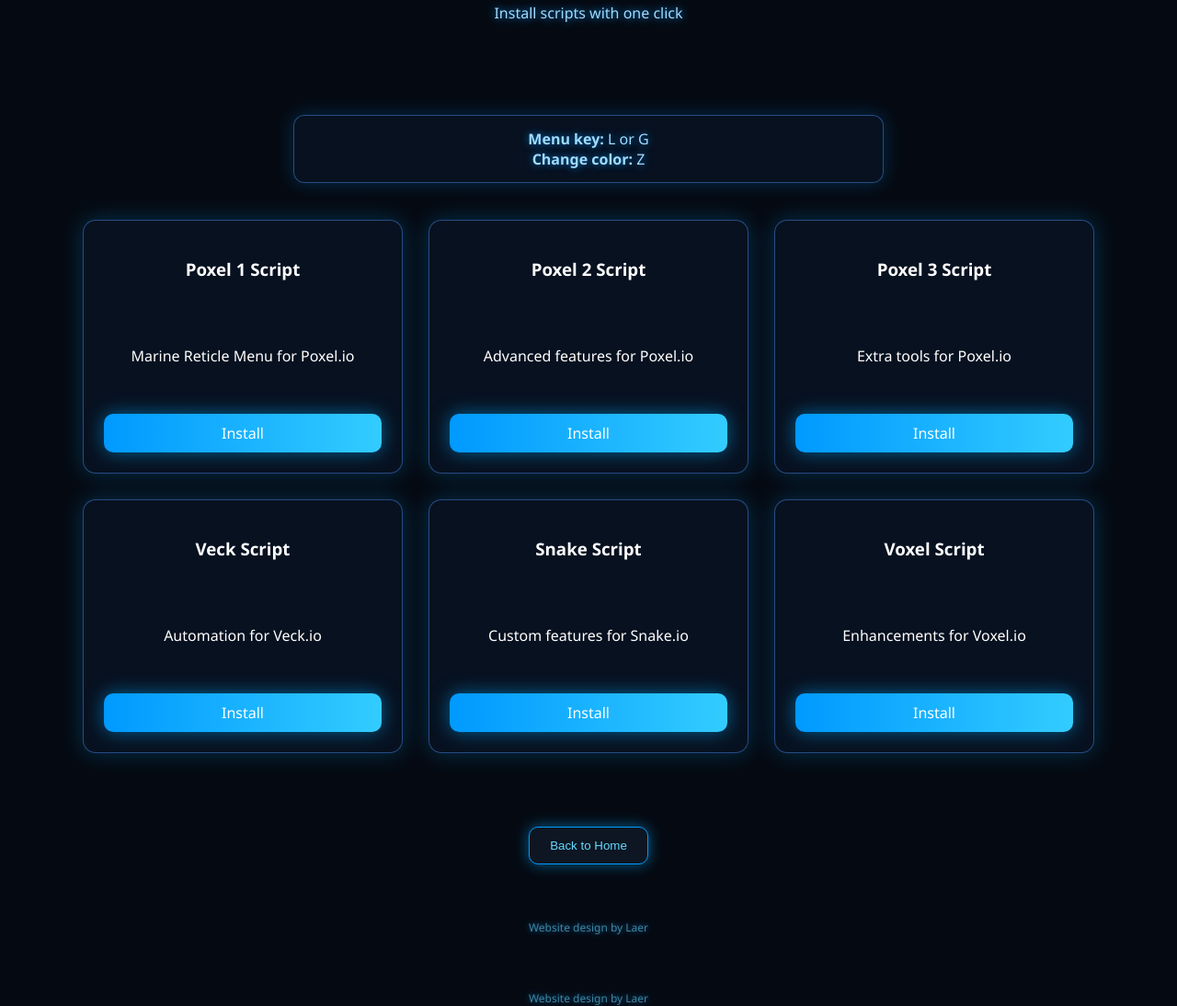
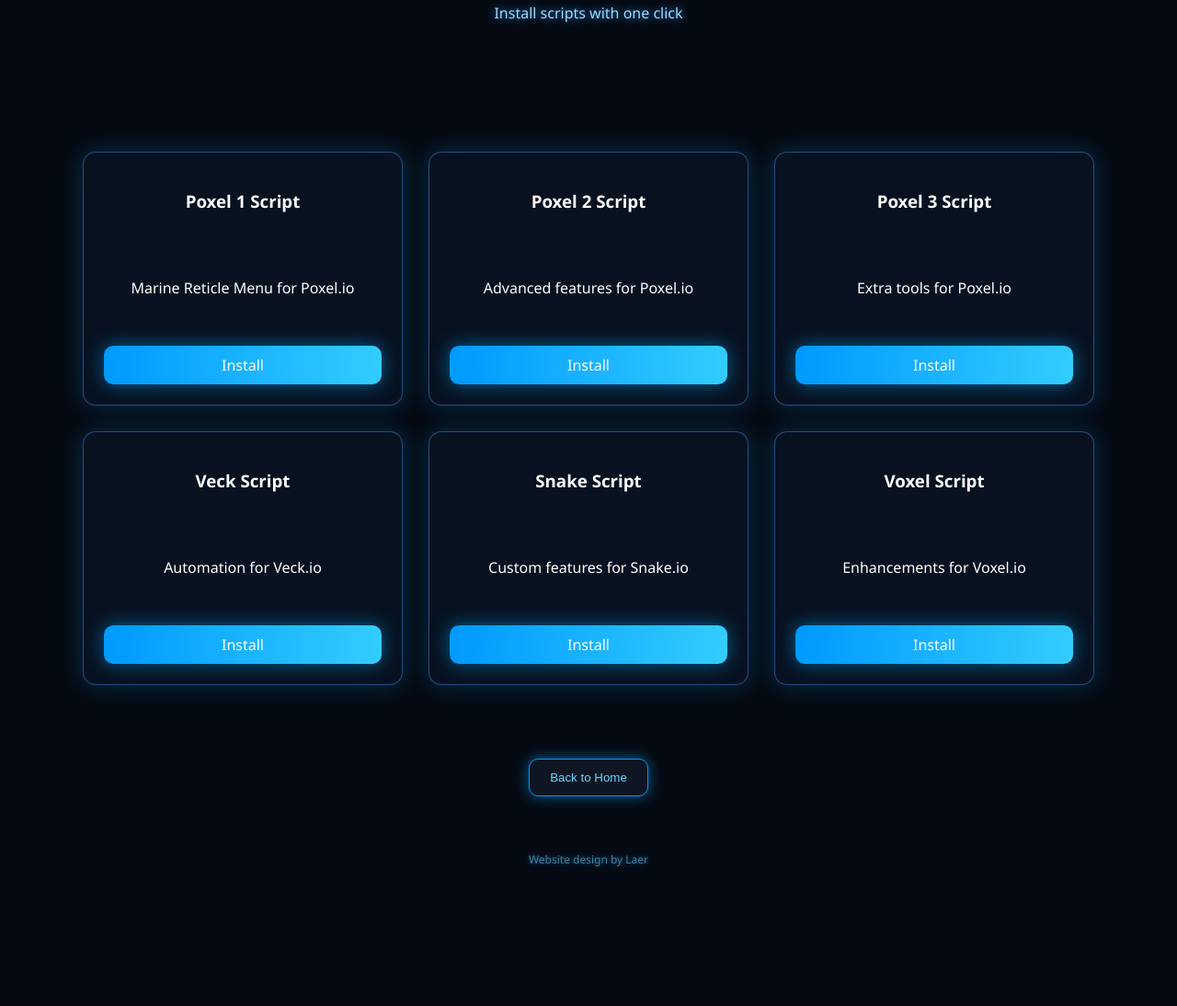
Before and after one commit to 88888123/kingnooby.github.io, a plain HTML site: page page2.html in a window 1280 px wide. Shown: the part 199-1293 px from the top of the page at 92% size. After the commit the page ends 1142 px from the top, so only its background shows below. Drawn offline with Linux system fonts and the light colour scheme.

Commit message:
Update page2.html

```diff
--- a/page2.html
+++ b/page2.html
@@ -12,12 +12,6 @@
         <h1 class="title">LKT Scripts</h1>
         <p class="tagline">Install scripts with one click</p>
     </header>
-
-    <!-- INFO BOX -->
-    <div class="info-box">
-        <strong>Menu key:</strong> L or G<br>
-        <strong>Change color:</strong> Z
-    </div>
 
     <section class="scripts-container">
 
@@ -73,14 +67,3 @@
 
 </body>
 </html>
-
-<footer style="
-    margin-top: 60px;
-    text-align: center;
-    opacity: 0.6;
-    color: #66d9ff;
-    font-size: 0.75rem;
-    text-shadow: 0 0 6px #0099ff;
-">
-    Website design by Laer
-</footer>
```
